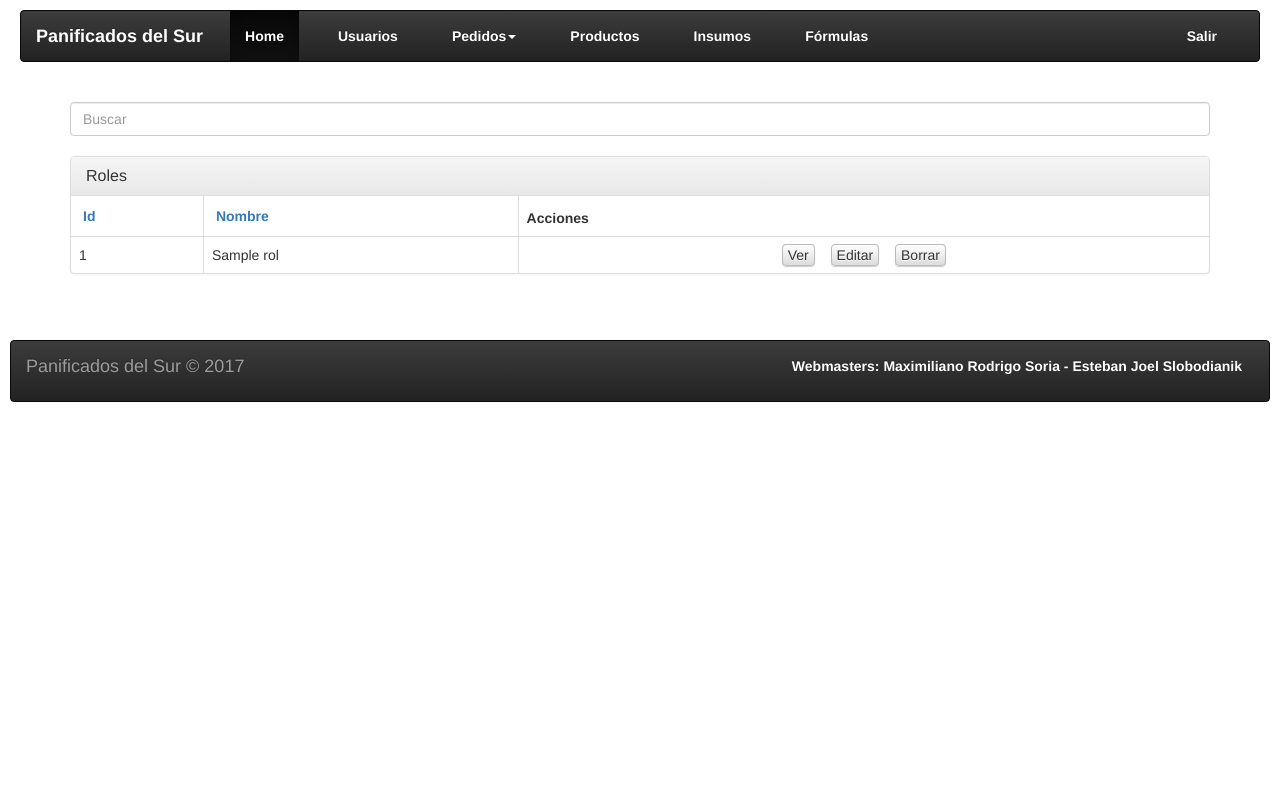
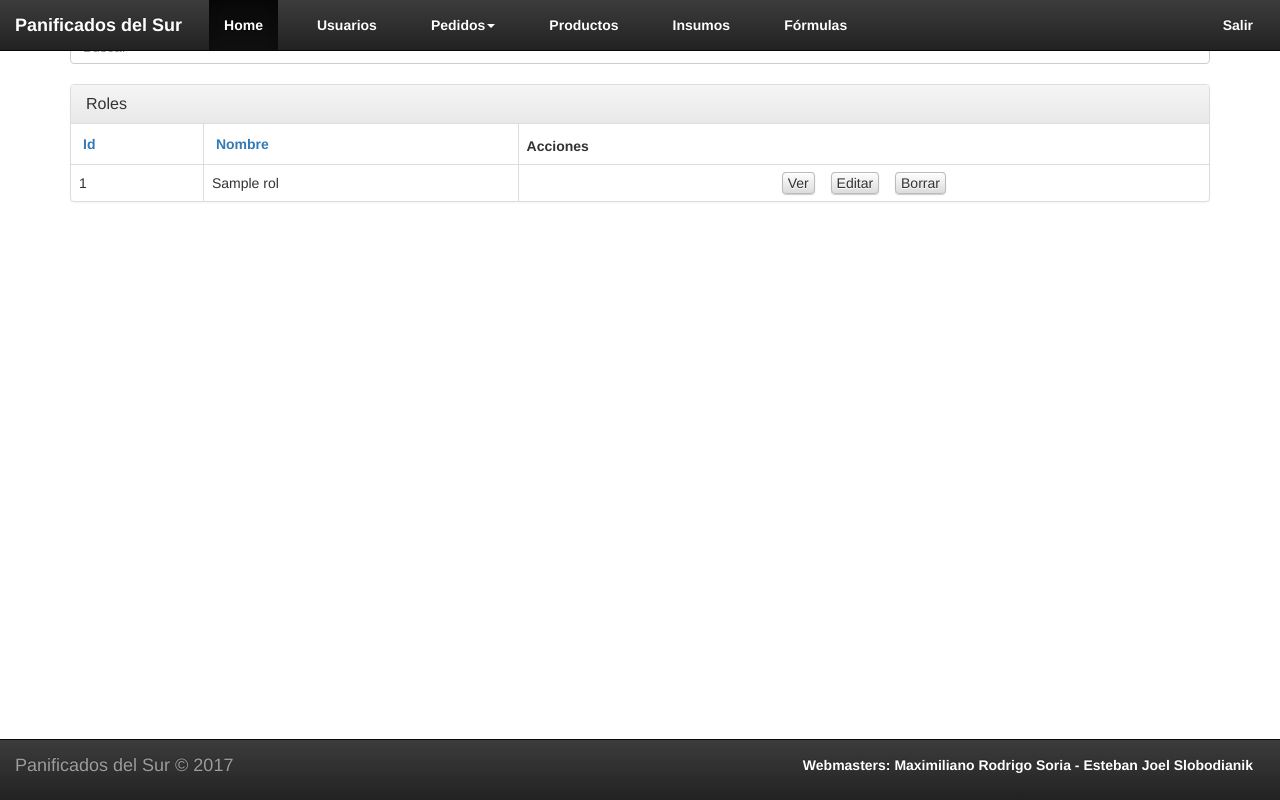
Before and after one commit to MaximilianoRodrigoSoria/proyectoPanificadora, a CakePHP app: the page made by app/View/Rols/index.ctp in a window 1280 px wide. Run offline with PHP 8.4 and a stand-in for CakePHP, Linux system fonts and the light colour scheme; the template is opened without the code that fills it: most values are stand-ins (such as "Sample title", 1, 10 or a date in 2020); some libraries are stand-ins or nearby versions.

Commit message:
Correccion del Nav

```diff
--- a/app/View/Layouts/default.ctp
+++ b/app/View/Layouts/default.ctp
@@ -34,9 +34,8 @@
 	?>
 </head>
 <body>
-	<div id="container">
 		<div id="header">
-			<nav class="navbar navbar-inverse">
+			<nav class="navbar navbar-inverse navbar-fixed-top">
  			<div class="container-fluid">
     	<div class="navbar-header">
           <a class="navbar-brand" href="#">Panificados del Sur</a>
@@ -48,9 +47,7 @@
           </button>
       </div>
 
-
-
-    	<div class="collapse navbar-collapse" id="bs-example-navbar-collapse-1">
+     	<div class="collapse navbar-collapse" id="bs-example-navbar-collapse-1">
       			<ul class="nav navbar-nav">
         			<li class="active"><a href="index.html">Home</a></li>
         			<li><a href="#">Usuarios</a></li>
@@ -72,6 +69,7 @@
 		</nav>
 	</div>
 
+  <div id="container">
 	<div id="content">
 
 		<?php echo $this->Session->flash(); ?>
@@ -81,7 +79,7 @@
 
 	<div id="footer">
 
-		<nav class="navbar navbar-inverse">
+		<nav class="navbar navbar-inverse navbar-fixed-bottom">
  		<div class="container-fluid">
  			<div class="navbar-header">
       			<p class="navbar-brand" >Panificados del Sur © 2017</p>
@@ -93,6 +91,6 @@
       		</div>
  		</div>
  		</nav>
-
+  </div>
 </body>
 </html>
```
